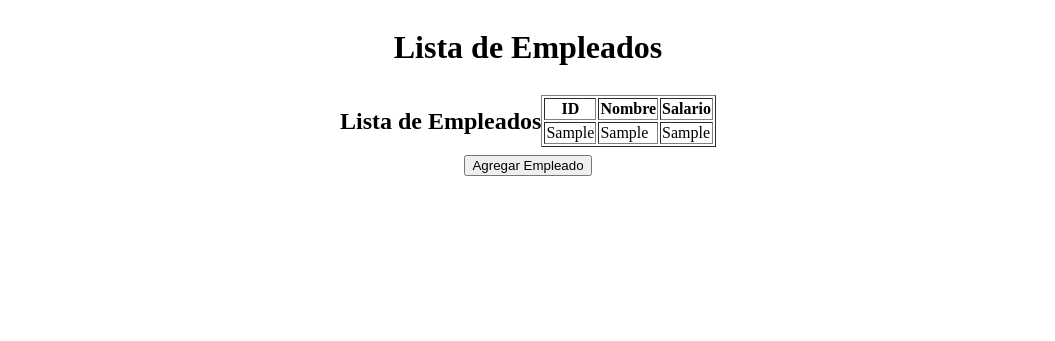
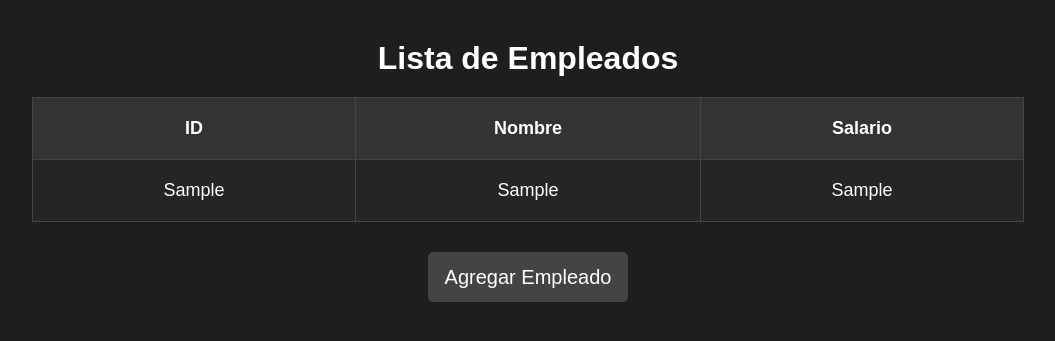
Before and after one commit to AaronVQZ/T1-BasesDeDatos, a Django app: template appPlanilla/templates/Pagina_principal.html in a window 1280 px wide. Shown: the top 341 px of the page, without its empty margins (112-1167 px from the left). Run offline with Django 5.2, Linux system fonts and the light colour scheme; the template is opened without the code that fills it: most values are stand-ins (such as "Sample title", 1, 10 or a date in 2020).

```diff
--- a/appPlanilla/static/estilos.css
+++ b/appPlanilla/static/estilos.css
@@ -1,18 +1,93 @@
 
-.contenedor_titulo{
+body {
+    margin: 0;
+    padding: 20px;
+    font-family: Arial, sans-serif;
+    background-color: #1e1e1e;
+    color: #ffffff;
+}
+
+
+#titulo {
+    font-size: 2rem;
+    margin: 20px 0;
+    color: #ffffff;
+}
+
+
+.contenedor_titulo {
     display: flex;
     align-items: center;
     justify-content: center;
 }
 
-.contenedor_lista{
+
+.contenedor_lista {
     display: flex;
     align-items: center;
     justify-content: center;
+    margin-bottom: 20px;
 }
 
-.contenedor_botones{
+
+.tabla {
+    width: 80%;
+    border-collapse: collapse;
+
+    background-color: #2e2e2e;
+}
+
+
+.tabla th {
+    background-color: #333333;
+    font-weight: bold;
+    padding: 20px;
+    border: 1px solid #444444;
+    color: #ffffff;
+}
+
+
+.tabla td {
+    border: 1px solid #444444;
+    padding: 20px;
+    text-align: center;
+    color: #ffffff;
+}
+.tabla tr{
+    font-size: 18px;
+}
+
+
+.tabla tr:nth-child(even) {
+    background-color: #252525;
+}
+
+
+.tabla tr:hover {
+    background-color: #3b3b3b;
+}
+
+
+.contenedor_botones {
     display: flex;
     align-items: center;
     justify-content: center;
+    margin-top: 30px;
 }
+
+
+#boton_agregar {
+    width: 200px;
+    height: 50px;
+    font-size: 20px;
+    background-color: #444444;
+    color: #ffffff;
+    border: none;
+    border-radius: 5px;
+    cursor: pointer;
+    transition: background-color 0.2s ease;
+}
+
+#boton_agregar:hover {
+    background-color: #666666;
+}
--- a/appPlanilla/templates/Pagina_principal.html
+++ b/appPlanilla/templates/Pagina_principal.html
@@ -1,3 +1,4 @@
+
 <!DOCTYPE html>
 <html lang="en">
 <head>
@@ -18,9 +19,9 @@
 
     <!-- Contenedor de la lista -->
     <div class="contenedor_lista">
-        <h2>Lista de Empleados</h2>
-        <table border="1">
-            <tr>
+
+        <table class="tabla">
+            <tr class="encabezado">
                 <th>ID</th>
                 <th>Nombre</th>
                 <th>Salario</th>
@@ -39,7 +40,7 @@
 
     <!-- Contendor de botones -->
     <div class="contenedor_botones">
-        <button>Agregar Empleado</button>
+        <button id="boton_agregar">Agregar Empleado</button>
     </div>
 
 </body>
--- a/mysite/settings.py
+++ b/mysite/settings.py
@@ -76,7 +76,7 @@ WSGI_APPLICATION = 'mysite.wsgi.application'
 
 DATABASES = {
     'default': {
-        'ENGINE': 'sql_server.pyodbc',
+        'ENGINE': 'mssql',
         'NAME': 'Tarea 1',
         'USER': 'Adolfo',
         'PASSWORD': 'Ajbm162507',
```
Also changed, not shown: appPlanilla/views.py (+10 -4 lines).
